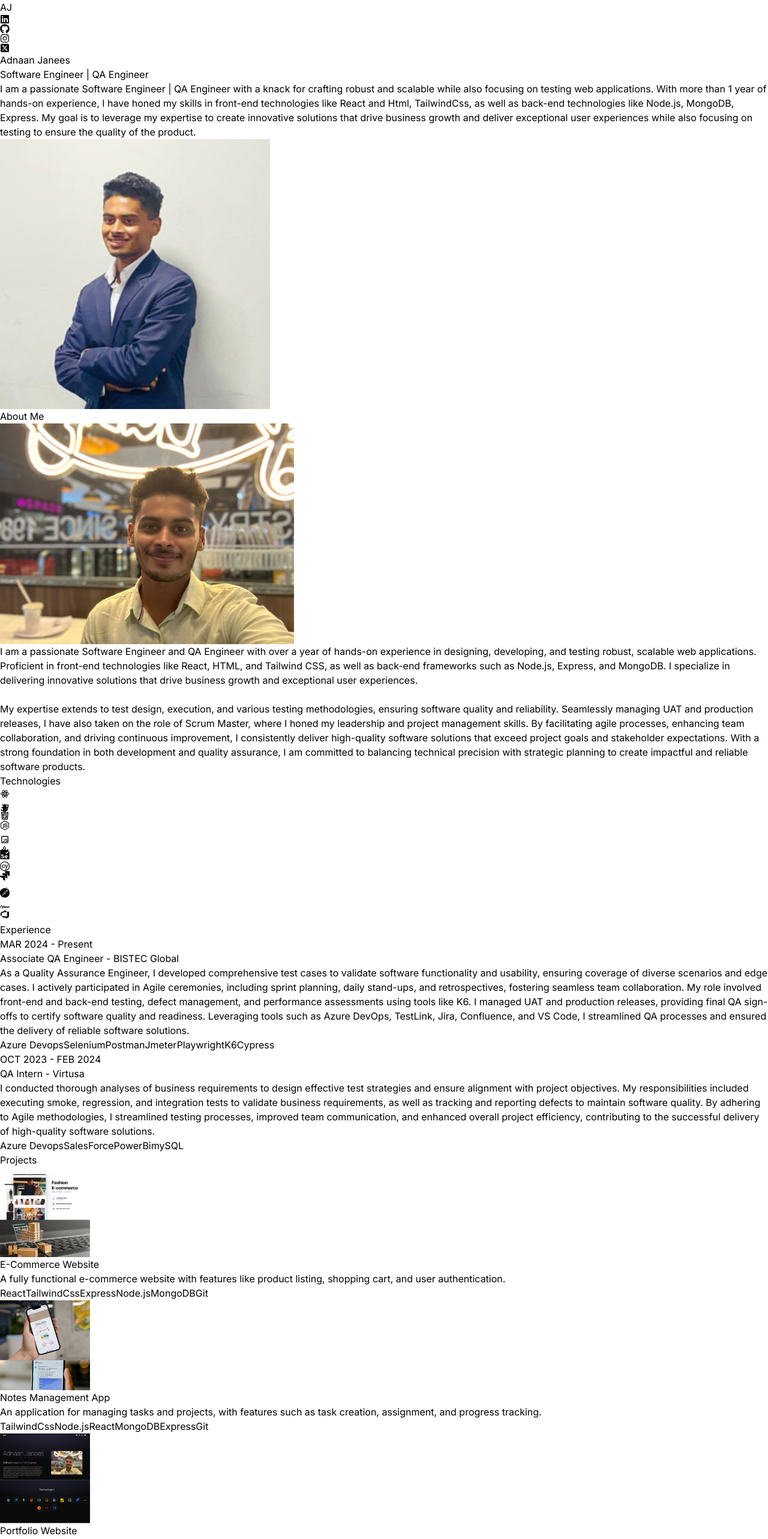
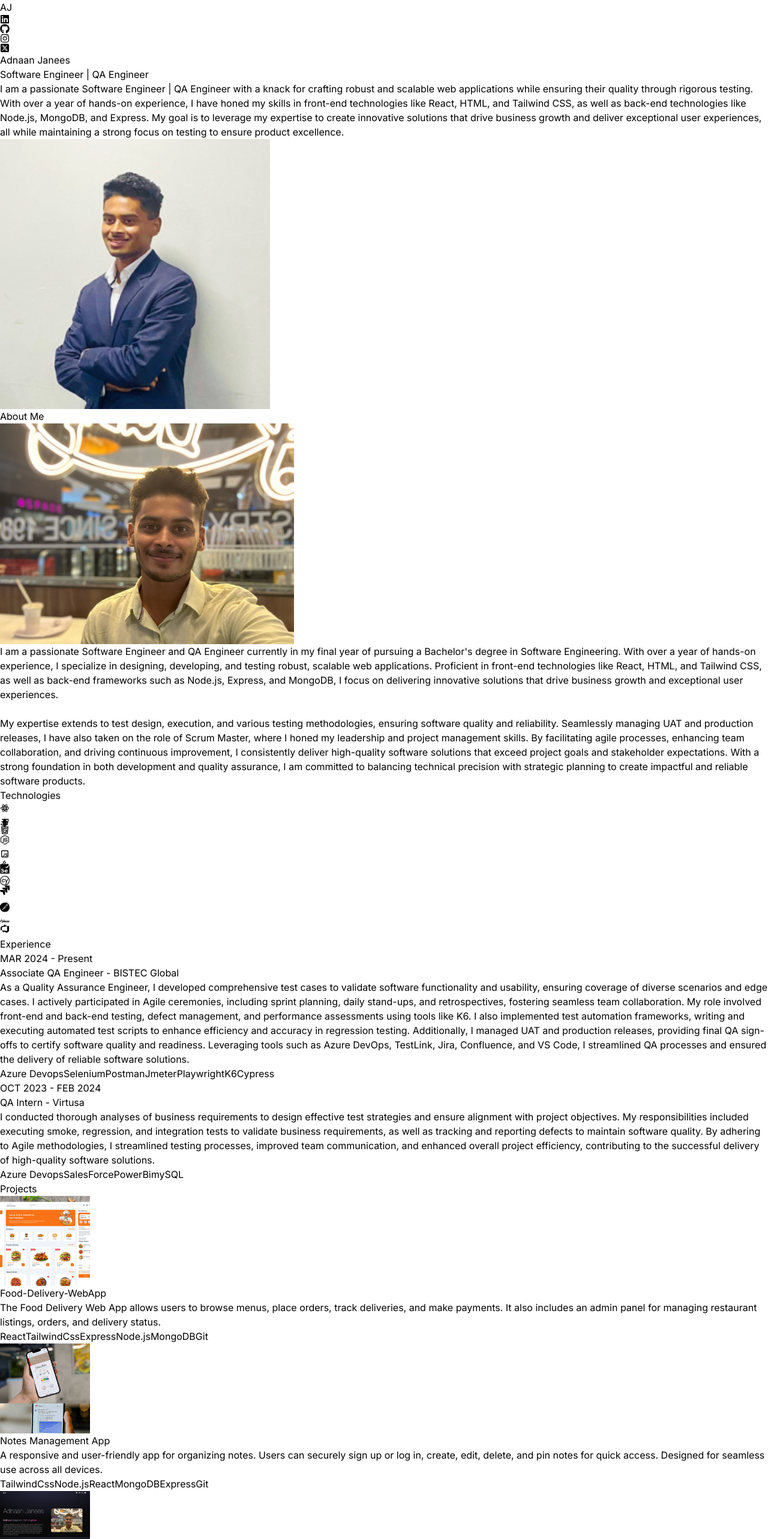
Before and after one commit to Adnaan1806/Showcase-AJ, a React (Vite) app: page / in a window 1280 px wide. Shown: the top 2566 px of the page at 60% size. Built offline with nearby package versions, Linux system fonts and the light colour scheme.

Commit message:
content change

```diff
--- a/src/components/About.jsx
+++ b/src/components/About.jsx
@@ -29,7 +29,7 @@ const About = () => {
           initial={{ opacity: 0, x: 100 }}
           transition={{ duration: 0.5 }} className="w-full lg:w-1/2">
           <div className="justify-center lg:justify-start">
-            <p className="my-2 max-w-xl py-10">{ABOUT_TEXT} <br /> <br />{ABOUT_TWO}</p>
+            <p className="my-2 max-w-xl py-10 ">{ABOUT_TEXT} <br /> <br />{ABOUT_TWO}</p>
           </div>
         </motion.div>
       </div>
--- a/src/constants/index.js
+++ b/src/constants/index.js
@@ -1,11 +1,11 @@
-import project1 from "../assets/projects/proj1.png";
+import project1 from "../assets/projects/prot1.png";
 import project2 from "../assets/projects/proj2.png";
-import project3 from "../assets/projects/proj3.png";
+import project3 from "../assets/projects/proj5.png";
 import project4 from "../assets/projects/proj4.png";
 
-export const HERO_CONTENT = `I am a passionate Software Engineer | QA Engineer  with a knack for crafting robust and scalable while also focusing on testing web applications. With more than 1 year of hands-on experience, I have honed my skills in front-end technologies like React and Html, TailwindCss, as well as back-end technologies like Node.js, MongoDB, Express. My goal is to leverage my expertise to create innovative solutions that drive business growth and deliver exceptional user experiences while also focusing on testing to ensure the quality of the product.`;
+export const HERO_CONTENT = `I am a passionate Software Engineer | QA Engineer with a knack for crafting robust and scalable web applications while ensuring their quality through rigorous testing. With over a year of hands-on experience, I have honed my skills in front-end technologies like React, HTML, and Tailwind CSS, as well as back-end technologies like Node.js, MongoDB, and Express. My goal is to leverage my expertise to create innovative solutions that drive business growth and deliver exceptional user experiences, all while maintaining a strong focus on testing to ensure product excellence.`;
 
-export const ABOUT_TEXT = `I am a passionate Software Engineer and QA Engineer with over a year of hands-on experience in designing, developing, and testing robust, scalable web applications. Proficient in front-end technologies like React, HTML, and Tailwind CSS, as well as back-end frameworks such as Node.js, Express, and MongoDB.  I specialize in delivering innovative solutions that drive business growth and exceptional user experiences.`
+export const ABOUT_TEXT = `I am a passionate Software Engineer and QA Engineer currently in my final year of pursuing a Bachelor's degree in Software Engineering. With over a year of hands-on experience, I specialize in designing, developing, and testing robust, scalable web applications. Proficient in front-end technologies like React, HTML, and Tailwind CSS, as well as back-end frameworks such as Node.js, Express, and MongoDB, I focus on delivering innovative solutions that drive business growth and exceptional user experiences.`
 
 export const ABOUT_TWO = `My expertise extends to test design, execution, and various testing methodologies, ensuring software quality and reliability. Seamlessly managing UAT and production releases, I have also taken on the role of Scrum Master, where I honed my leadership and project management skills. By facilitating agile processes, enhancing team collaboration, and driving continuous improvement, I consistently deliver high-quality software solutions that exceed project goals and stakeholder expectations.
 
@@ -16,7 +16,7 @@ export const EXPERIENCES = [
     year: "MAR 2024 - Present",
     role: "Associate QA Engineer",
     company: "BISTEC Global",
-    description: `As a Quality Assurance Engineer, I developed comprehensive test cases to validate software functionality and usability, ensuring coverage of diverse scenarios and edge cases. I actively participated in Agile ceremonies, including sprint planning, daily stand-ups, and retrospectives, fostering seamless team collaboration. My role involved front-end and back-end testing, defect management, and performance assessments using tools like K6. I managed UAT and production releases, providing final QA sign-offs to certify software quality and readiness. Leveraging tools such as Azure DevOps, TestLink, Jira, Confluence, and VS Code, I streamlined QA processes and ensured the delivery of reliable software solutions.`,
+    description: `As a Quality Assurance Engineer, I developed comprehensive test cases to validate software functionality and usability, ensuring coverage of diverse scenarios and edge cases. I actively participated in Agile ceremonies, including sprint planning, daily stand-ups, and retrospectives, fostering seamless team collaboration. My role involved front-end and back-end testing, defect management, and performance assessments using tools like K6. I also implemented test automation frameworks, writing and executing automated test scripts to enhance efficiency and accuracy in regression testing. Additionally, I managed UAT and production releases, providing final QA sign-offs to certify software quality and readiness. Leveraging tools such as Azure DevOps, TestLink, Jira, Confluence, and VS Code, I streamlined QA processes and ensured the delivery of reliable software solutions.`,
     technologies: ["Azure Devops", "Selenium", "Postman","Jmeter","Playwright","K6","Cypress"],
   },
   {
@@ -30,17 +30,17 @@ export const EXPERIENCES = [
 
 export const PROJECTS = [
   {
-    title: "E-Commerce Website",
+    title: "Food-Delivery-WebApp",
     image: project1,
     description:
-      "A fully functional e-commerce website with features like product listing, shopping cart, and user authentication.",
+      "The Food Delivery Web App allows users to browse menus, place orders, track deliveries, and make payments. It also includes an admin panel for managing restaurant listings, orders, and delivery status.",
     technologies: ["React", "TailwindCss", "Express", "Node.js", "MongoDB","Git"],
   },
   {
     title: "Notes Management App",
     image: project2,
     description:
-      "An application for managing tasks and projects, with features such as task creation, assignment, and progress tracking.",
+      "A responsive and user-friendly app for organizing notes. Users can securely sign up or log in, create, edit, delete, and pin notes for quick access. Designed for seamless use across all devices.",
     technologies: ["TailwindCss", "Node.js", "React", "MongoDB", "Express","Git"],
   },
   {
@@ -54,7 +54,7 @@ export const PROJECTS = [
     title: "Appointment Booking Web-App",
     image: project4,
     description:
-      "A platform for creating and publishing blog posts, with features like rich text editing, commenting, and user profiles.",
+      "I developed a secure and user-friendly appointment booking web app that enables users to register, book, cancel appointments, and make payments. The admin portal includes a dashboard for managing doctor profiles and appointments.",
     technologies: ["React", "TailwindCss", "Express", "MongoDB","Node.js","Git"],
   },
 ];
```
Also changed, not shown: src/assets/projects/proj5.png (added), src/assets/projects/prot1.png (added).
